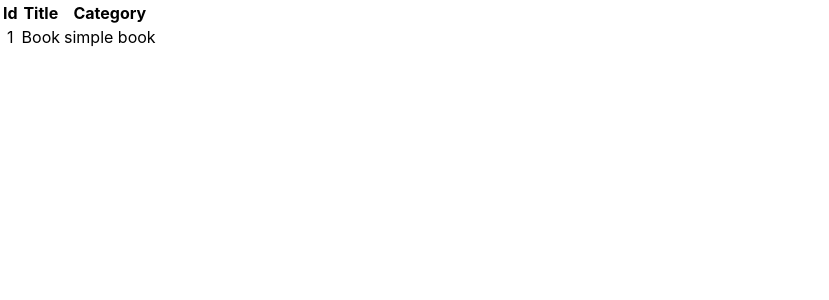
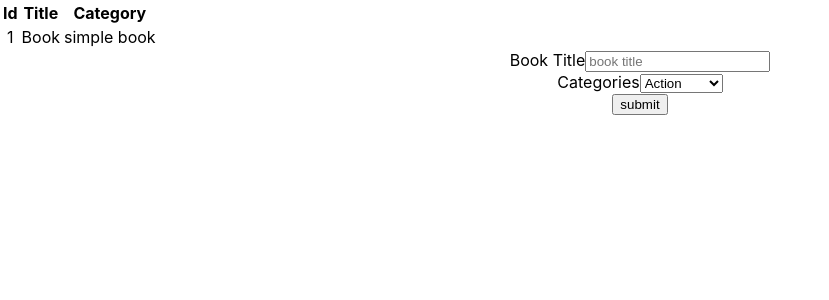
Before and after one commit to Theophile-Kango/redux-bookstore, a React (Create React App) app: page / in a window 1280 px wide. Shown: the top 300 px of the page, without its empty margins (0-829 px from the left). Built offline with nearby package versions, Linux system fonts and the light colour scheme.

Commit message:
Add the BooksFrom and implement a simple form inside

```diff
--- a/src/components/App.js
+++ b/src/components/App.js
@@ -1,12 +1,13 @@
 import React from 'react';
 import BooksList from './BooksList';
+import BooksForm from './BooksForm';
 import './../App.css';
 
 function App() {
   return (
     <div className="App">
       <BooksList />
-      {/* <BooksForm /> */}
+      <BooksForm />
     </div>
   );
 }
--- /dev/null
+++ b/src/components/BooksForm.js
@@ -0,0 +1,18 @@
+import React, { Component } from 'react'
+
+export default class BooksForm extends Component {
+    render() {
+        const options = ["Action", "Biography", "History", "Horror", "Kids", "Learning", "Sci-Fi"]
+        return (
+            <form>
+                <label>Book Title</label>
+                <input type="text" placeholder="book title"/><br/>
+                <label>Categories</label>
+                <select>
+                    {options.map(option => (<option key={option}>{option}</option>))}
+                </select><br/>
+                <button type="submit">submit</button>
+            </form>
+        )
+    }
+}
```
